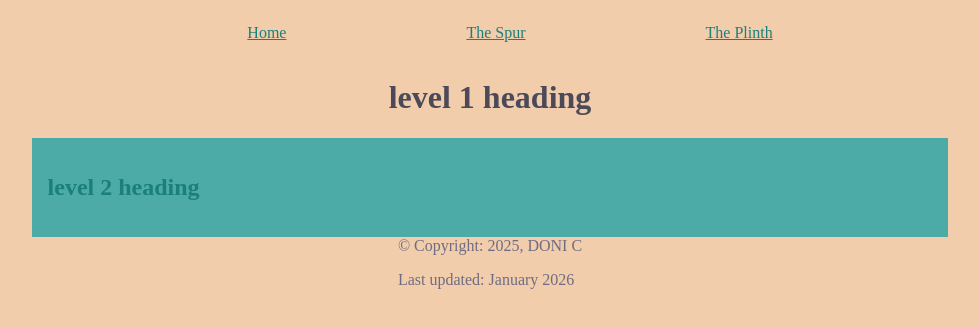
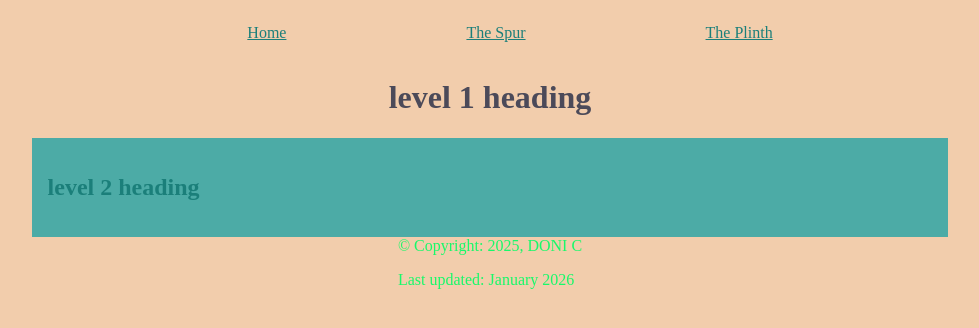
Before and after one commit to donchiiz/practice4, a plain HTML site: page index.html in a window 1280 px wide. Shown: the whole page, without its empty margins (150-1129 px from the left). Drawn offline with Linux system fonts and the light colour scheme.

Commit message:
commit test

```diff
--- a/styles.css
+++ b/styles.css
@@ -38,7 +38,7 @@ article{
     flex-direction:column;
 }
 footer{
-    color: #6f6c82;
+    color: #18f96a;
     Font-size: 100%;
 
 }
```
